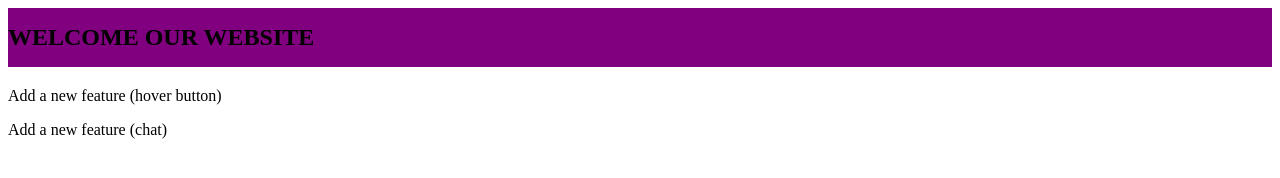
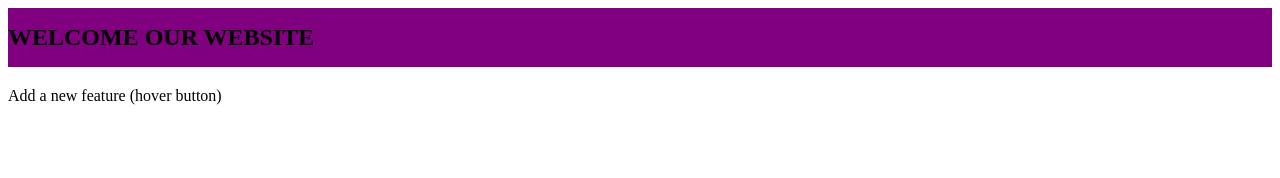
Before and after one commit to RomaisaAdeem/Second-Git-Project, a plain HTML site: page index.html in a window 1280 px wide. Drawn offline with Linux system fonts and the light colour scheme.

Commit message:
reverse commit

```diff
--- a/index.html
+++ b/index.html
@@ -16,6 +16,5 @@
         </h1>
     </marquee>
     <p>Add a new feature (hover button)</p>
-    <p>Add a new feature (chat)</p>
 </body>
 </html>
```
